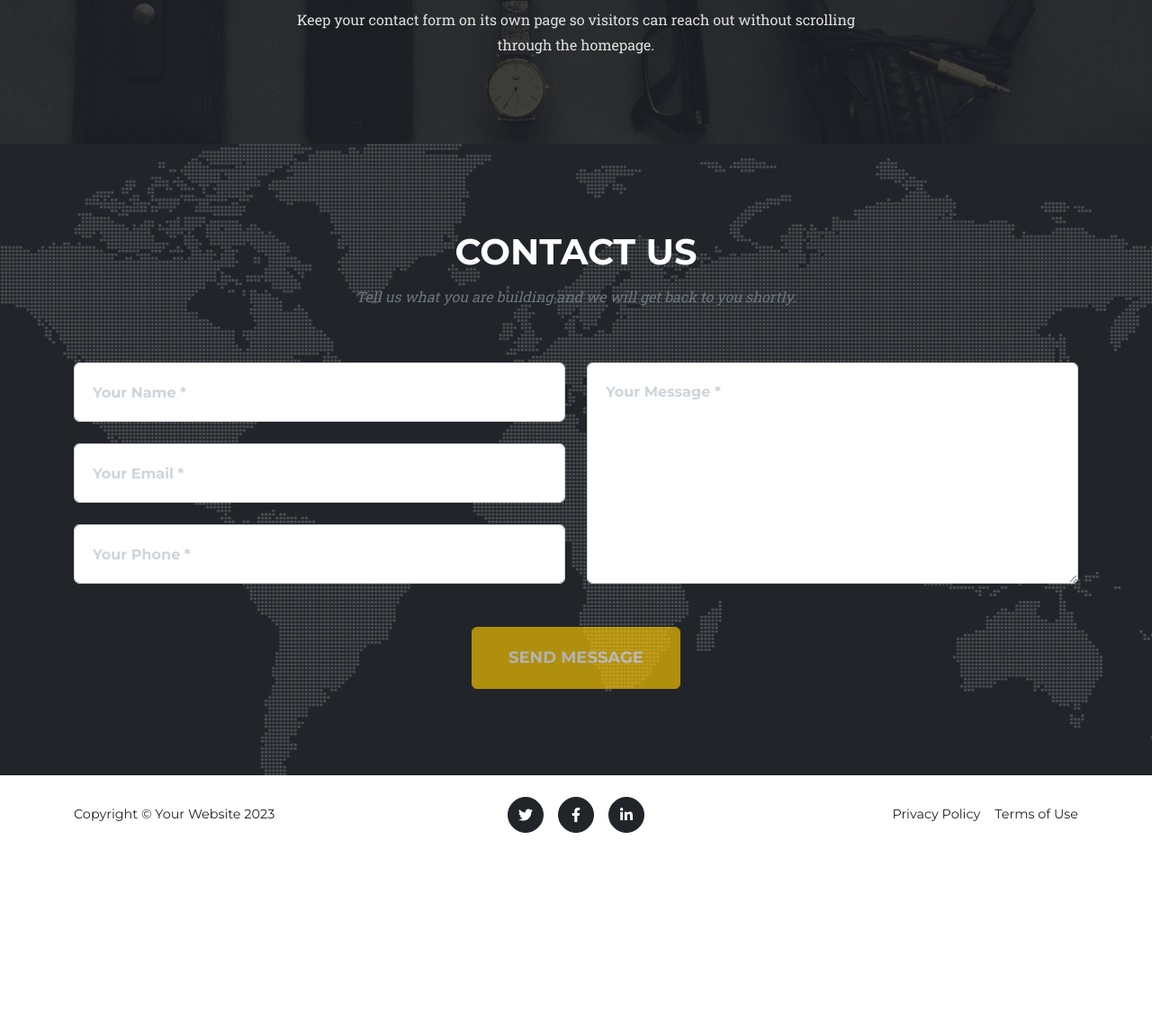
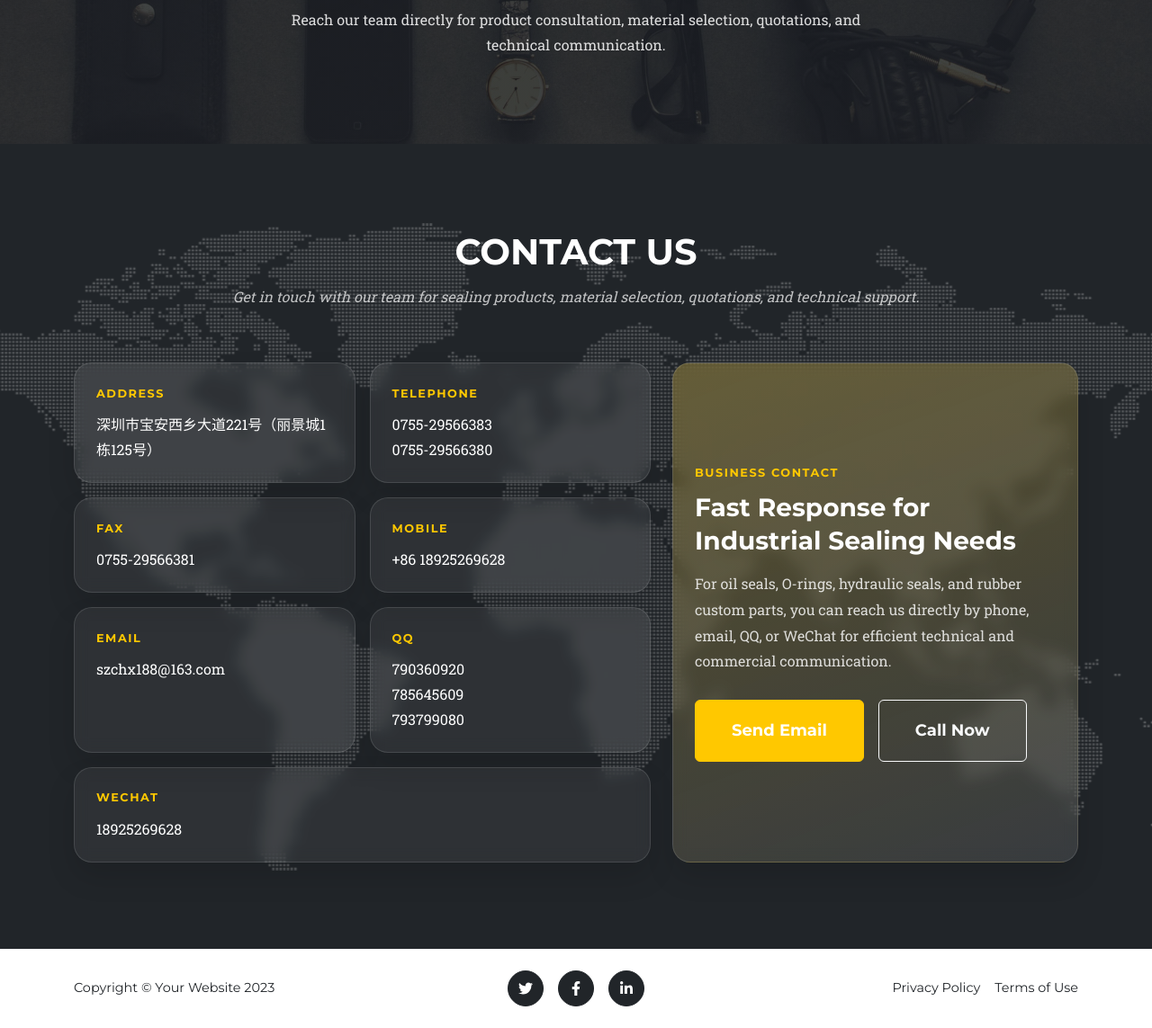
Before and after one commit to CuilingSun/SZ_CHX, a website: page src/pug/contact.pug in a window 1280 px wide. Shown: the part 344-1487 px from the top of the page at 90% size. Before the commit the page ends 1294 px from the top, so only its background shows below. Drawn offline with nearby package versions, Linux system fonts and the light colour scheme; files that its build step writes are made by us from their sources; files whose address does not match are found by name.

Commit message:
add contact

```diff
--- a/src/pug/contact.pug
+++ b/src/pug/contact.pug
@@ -8,8 +8,8 @@
     const heroEyebrowZh = '开始沟通'
     const heroTitleEn = 'Contact'
     const heroTitleZh = '联系我们'
-    const heroTextEn = 'Keep your contact form on its own page so visitors can reach out without scrolling through the homepage.'
-    const heroTextZh = '联系表单拥有独立页面后，访客无需滚动整页，也能更直接地向你发起咨询。'
+    const heroTextEn = 'Reach our team directly for product consultation, material selection, quotations, and technical communication.'
+    const heroTextZh = '欢迎直接联系创鸿信团队，获取产品咨询、材料选型、报价支持与技术沟通服务。'
     const heroText = heroTextEn
 
 doctype html
--- a/src/pug/includes/sections/contact.pug
+++ b/src/pug/includes/sections/contact.pug
@@ -2,63 +2,44 @@ section#contact.page-section
     .container
         .text-center
             h2.section-heading.text-uppercase(data-i18n='contact.heading', data-en='Contact Us', data-zh='联系我们') Contact Us
-            h3.section-subheading.text-muted(data-i18n='contact.subheading', data-en='Tell us what you are building and we will get back to you shortly.', data-zh='告诉我们你想做的项目，我们会尽快与你联系。') Tell us what you are building and we will get back to you shortly.
-        form#contactForm(data-sb-form-api-token='API_TOKEN')
-            .row.align-items-stretch.mb-5
-                .col-md-6
-                    .form-group
-                        input#name.form-control(
-                            type='text',
-                            placeholder='Your Name *',
-                            data-i18n-placeholder='contact.form.name',
-                            data-placeholder-en='Your Name *',
-                            data-placeholder-zh='你的姓名 *',
-                            data-sb-validations='required'
-                        )
-                        .invalid-feedback(data-sb-feedback='name:required', data-i18n='contact.form.nameRequired', data-en='A name is required.', data-zh='请输入姓名。')
-                            | A name is required.
-                    .form-group
-                        input#email.form-control(
-                            type='email',
-                            placeholder='Your Email *',
-                            data-i18n-placeholder='contact.form.email',
-                            data-placeholder-en='Your Email *',
-                            data-placeholder-zh='你的邮箱 *',
-                            data-sb-validations='required,email'
-                        )
-                        .invalid-feedback(data-sb-feedback='email:required', data-i18n='contact.form.emailRequired', data-en='An email is required.', data-zh='请输入邮箱。')
-                            | An email is required.
-                        .invalid-feedback(data-sb-feedback='email:email', data-i18n='contact.form.emailInvalid', data-en='Email is not valid.', data-zh='邮箱格式不正确。')
-                            | Email is not valid.
-                    .form-group.mb-md-0
-                        input#phone.form-control(
-                            type='tel',
-                            placeholder='Your Phone *',
-                            data-i18n-placeholder='contact.form.phone',
-                            data-placeholder-en='Your Phone *',
-                            data-placeholder-zh='你的电话 *',
-                            data-sb-validations='required'
-                        )
-                        .invalid-feedback(data-sb-feedback='phone:required', data-i18n='contact.form.phoneRequired', data-en='A phone number is required.', data-zh='请输入电话。')
-                            | A phone number is required.
-                .col-md-6
-                    .form-group.form-group-textarea.mb-md-0
-                        textarea#message.form-control(
-                            placeholder='Your Message *',
-                            data-i18n-placeholder='contact.form.message',
-                            data-placeholder-en='Your Message *',
-                            data-placeholder-zh='你的留言 *',
-                            data-sb-validations='required'
-                        )
-                        .invalid-feedback(data-sb-feedback='message:required', data-i18n='contact.form.messageRequired', data-en='A message is required.', data-zh='请输入留言内容。')
-                            | A message is required.
-            #submitSuccessMessage.d-none
-                .text-center.text-white.mb-3
-                    .fw-bolder(data-i18n='contact.success.title', data-en='Form submission successful!', data-zh='提交成功！') Form submission successful!
-                    span(data-i18n='contact.success.text', data-en='To activate this form, sign up at', data-zh='如需启用该表单，请前往以下地址注册') To activate this form, sign up at
-                    br
-                    a(href='https://startbootstrap.com/solution/contact-forms') https://startbootstrap.com/solution/contact-forms
-            #submitErrorMessage.d-none
-                .text-center.text-danger.mb-3(data-i18n='contact.error', data-en='Error sending message!', data-zh='发送失败，请稍后重试。') Error sending message!
-            .text-center
-                button#submitButton.btn.btn-primary.btn-xl.text-uppercase.disabled(type='submit', data-i18n='contact.button', data-en='Send Message', data-zh='发送信息') Send Message
+            h3.section-subheading.text-muted(data-i18n='contact.subheading', data-en='Get in touch with our team for sealing products, material selection, quotations, and technical support.' data-zh='欢迎联系创鸿信团队，获取密封产品咨询、材料选型、报价与技术支持。') Get in touch with our team for sealing products, material selection, quotations, and technical support.
+        .contact-panel
+            .row.g-4.align-items-stretch
+                .col-lg-7
+                    .contact-info-grid
+                        .contact-info-card
+                            p.contact-info-label(data-i18n='contact.info.address', data-en='Address', data-zh='地址') Address
+                            p.contact-info-value 深圳市宝安西乡大道221号（丽景城1栋125号）
+                        .contact-info-card
+                            p.contact-info-label(data-i18n='contact.info.telephone', data-en='Telephone', data-zh='电话') Telephone
+                            .contact-info-value
+                                p 0755-29566383
+                                p 0755-29566380
+                        .contact-info-card
+                            p.contact-info-label(data-i18n='contact.info.fax', data-en='Fax', data-zh='传真') Fax
+                            p.contact-info-value 0755-29566381
+                        .contact-info-card
+                            p.contact-info-label(data-i18n='contact.info.mobile', data-en='Mobile', data-zh='手机') Mobile
+                            p.contact-info-value
+                                a.contact-info-link(href='tel:+8618925269628') +86 18925269628
+                        .contact-info-card
+                            p.contact-info-label(data-i18n='contact.info.email', data-en='Email', data-zh='邮箱') Email
+                            p.contact-info-value
+                                a.contact-info-link(href='mailto:szchx188@163.com') szchx188@163.com
+                        .contact-info-card
+                            p.contact-info-label(data-i18n='contact.info.qq', data-en='QQ', data-zh='QQ') QQ
+                            .contact-info-value
+                                p 790360920
+                                p 785645609
+                                p 793799080
+                        .contact-info-card.contact-info-card-wide
+                            p.contact-info-label(data-i18n='contact.info.wechat', data-en='WeChat', data-zh='微信') WeChat
+                            p.contact-info-value 18925269628
+                .col-lg-5
+                    .contact-support-card
+                        p.contact-support-kicker(data-i18n='contact.support.kicker', data-en='Business Contact', data-zh='商务联系') Business Contact
+                        h3(data-i18n='contact.support.title', data-en='Fast Response for Industrial Sealing Needs', data-zh='快速响应工业密封需求') Fast Response for Industrial Sealing Needs
+                        p(data-i18n='contact.support.text', data-en='For oil seals, O-rings, hydraulic seals, and rubber custom parts, you can reach us directly by phone, email, QQ, or WeChat for efficient technical and commercial communication.' data-zh='针对油封、O 型圈、液压密封件及橡胶制品需求，欢迎通过电话、邮箱、QQ 或微信直接联系我们，以便更高效地开展技术与商务沟通。') For oil seals, O-rings, hydraulic seals, and rubber custom parts, you can reach us directly by phone, email, QQ, or WeChat for efficient technical and commercial communication.
+                        .contact-support-actions
+                            a.btn.btn-primary.btn-xl(href='mailto:szchx188@163.com', data-i18n='contact.support.emailButton', data-en='Send Email', data-zh='发送邮件') Send Email
+                            a.btn.btn-outline-light.btn-xl(href='tel:+8618925269628', data-i18n='contact.support.callButton', data-en='Call Now', data-zh='立即拨打') Call Now
--- a/src/scss/sections/_contact.scss
+++ b/src/scss/sections/_contact.scss
@@ -12,60 +12,119 @@ section#contact {
         color: $white;
     }
 
-    form#contactForm {
-        .form-group {
-            margin-bottom: $grid-gutter-width;
-
-            input,
-            textarea {
-                padding: 1.25rem;
+    .section-subheading {
+        color: rgba($white, 0.72) !important;
     }
 
-            input.form-control {
-                height: auto;
+    .contact-panel {
+        margin-top: 1rem;
+    }
+
+    .contact-info-grid {
+        display: grid;
+        grid-template-columns: repeat(2, minmax(0, 1fr));
+        gap: 1rem;
+        height: 100%;
+    }
+
+    .contact-info-card,
+    .contact-support-card {
+        height: 100%;
+        padding: 1.4rem 1.5rem;
+        border: 1px solid rgba($white, 0.12);
+        border-radius: 1.25rem;
+        background: rgba($white, 0.06);
+        box-shadow: 0 1rem 2rem rgba($black, 0.12);
+        backdrop-filter: blur(8px);
+    }
+
+    .contact-info-card-wide {
+        grid-column: 1 / -1;
+    }
+
+    .contact-info-label,
+    .contact-support-kicker {
+        margin-bottom: 0.55rem;
+        color: $primary;
+        font-family: $headings-font-family;
+        font-size: 0.8rem;
+        font-weight: $font-weight-bold;
+        letter-spacing: 0.12em;
+        text-transform: uppercase;
+    }
+
+    .contact-info-value {
+        margin-bottom: 0;
+        color: $white;
+        font-size: 1rem;
+        line-height: 1.75;
+
+        p {
+            margin-bottom: 0;
         }
     }
 
-        .form-group-textarea {
-            height: 100%;
+    .contact-info-link {
+        color: $white;
+        text-decoration: none;
 
-            textarea {
-                height: 100%;
-                min-height: 10rem;
+        &:hover,
+        &:focus {
+            color: $primary;
         }
     }
 
-        p.help-block {
-            margin: 0;
+    .contact-support-card {
+        display: flex;
+        flex-direction: column;
+        justify-content: center;
+        background:
+            linear-gradient(160deg, rgba($primary, 0.2), rgba($white, 0.05)),
+            rgba($white, 0.06);
+
+        h3 {
+            margin-bottom: 1rem;
+            color: $white;
+            font-size: 1.75rem;
+            line-height: 1.3;
         }
 
-        .form-control:focus {
-            border-color: $primary;
-            box-shadow: none;
+        p:last-of-type {
+            margin-bottom: 0;
+            color: rgba($white, 0.82);
+            line-height: 1.8;
+        }
     }
 
-        ::-webkit-input-placeholder {
-            font-family: $headings-font-family;
-            font-weight: $headings-font-weight;
-            color: $gray-400;
+    .contact-support-actions {
+        display: flex;
+        flex-wrap: wrap;
+        gap: 1rem;
+        margin-top: 1.75rem;
+    }
 }
 
-        :-moz-placeholder {
-            font-family: $headings-font-family;
-            font-weight: $headings-font-weight;
-            color: $gray-400;
-        }
-
-        ::-moz-placeholder {
-            font-family: $headings-font-family;
-            font-weight: $headings-font-weight;
-            color: $gray-400;
-        }
-
-        :-ms-input-placeholder {
-            font-family: $headings-font-family;
-            font-weight: $headings-font-weight;
-            color: $gray-400;
+@include media-breakpoint-down(lg) {
+    section#contact {
+        .contact-info-grid {
+            grid-template-columns: 1fr;
         }
     }
 }
+
+@include media-breakpoint-down(md) {
+    section#contact {
+        .contact-info-card,
+        .contact-support-card {
+            padding: 1.2rem;
+        }
+
+        .contact-support-card h3 {
+            font-size: 1.5rem;
+        }
+
+        .contact-support-actions .btn {
+            width: 100%;
+        }
+    }
+}
```
Also changed, not shown: dist/contact.html, dist/css/styles.css, dist/index.html. Lines whose indentation alone changed are shown as unchanged.
